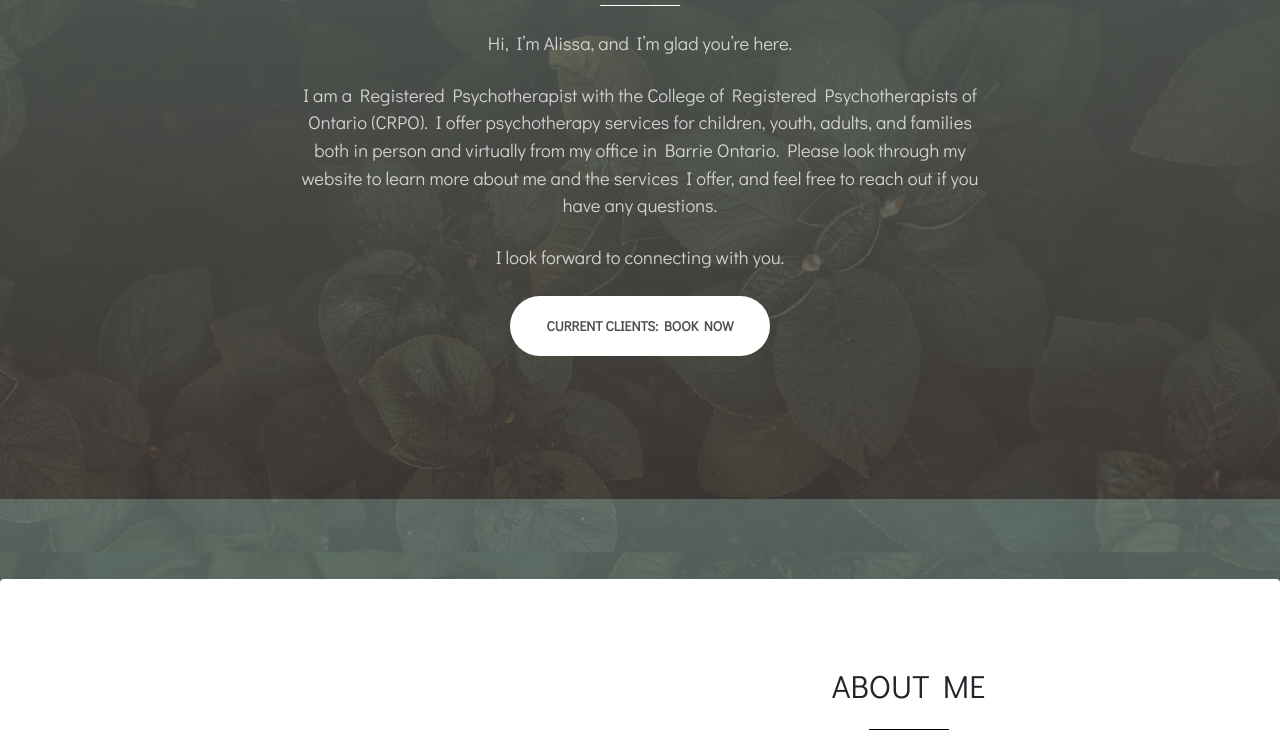
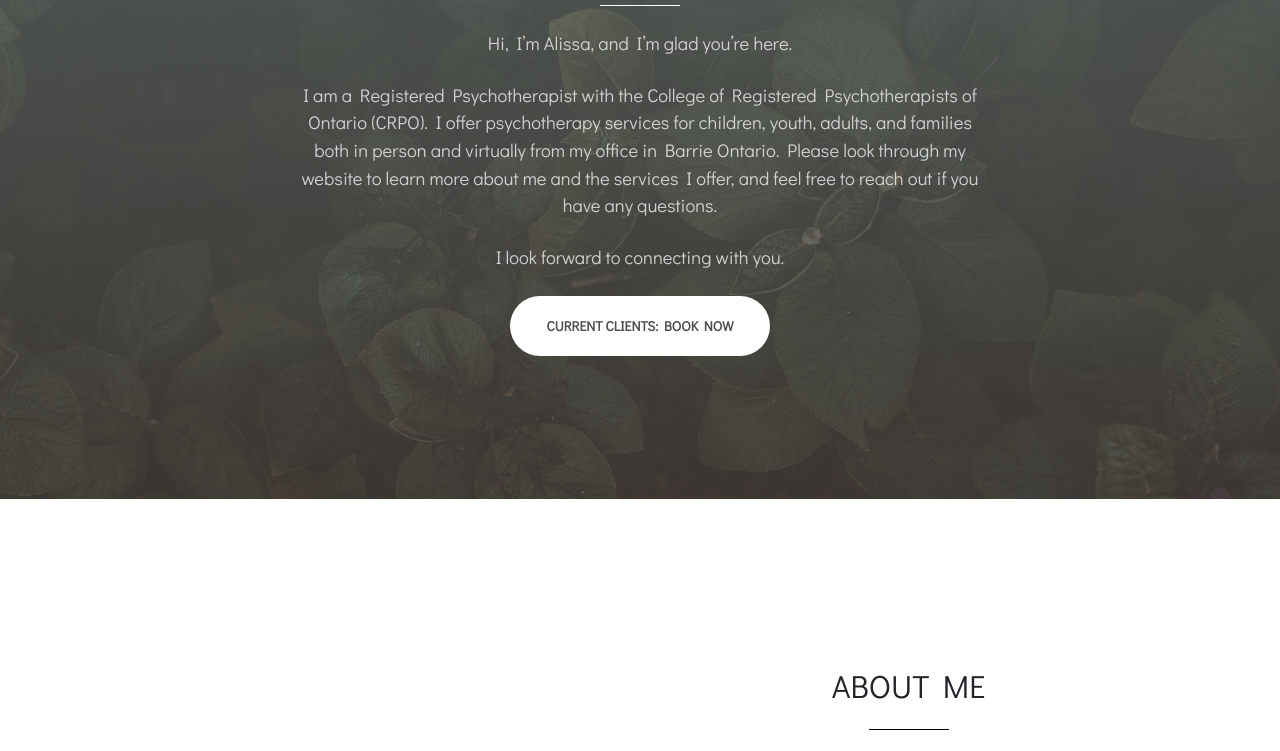
Before and after one commit to witloxpsychotherapy/witloxpsychotherapy.github.io, a plain HTML site: page index.html in a window 1280 px wide. Shown: the part 301-1052 px from the top of the page. Drawn offline with nearby package versions, Linux system fonts and the light colour scheme; some packages are replaced by stand-ins of ours; a script that the page names is missing; a web font is replaced by a local one.

Commit message:
fixed mobile background issues

```diff
--- a/css/styles.css
+++ b/css/styles.css
@@ -32,10 +32,20 @@ body {
     -webkit-tap-highlight-color: rgba(0, 0, 0, 0);
     padding-bottom: calc(10rem - 4.5rem);
     padding-top: 0rem;
-    background: linear-gradient(to bottom,  rgb(106 120 115 / 80%) 0%, rgb(72 64 60 / 80%) 100%), url("../assets/img/bg-mastheadsm.jpg");
-    background-position: center;
-    background-repeat: no-repeat;
-    background-attachment: fixed;
+}
+
+body:after {
+    content:"";
+    position:fixed; /* stretch a fixed position to the whole screen */
+    top:0;
+    height:100vh; /* fix for mobile browser address bar appearing disappearing */
+    left:0;
+    right:0;
+    z-index:-1; /* needed to keep in the background */
+    background: linear-gradient(to bottom,  rgb(106 120 115 / 80%) 0%, rgb(72 64 60 / 80%) 100%), url("../assets/img/bg-mastheadsm.jpg") center center;
+    -webkit-background-size: cover;
+    -moz-background-size: cover;
+    -o-background-size: cover;
     background-size: cover;
 }
 
```
